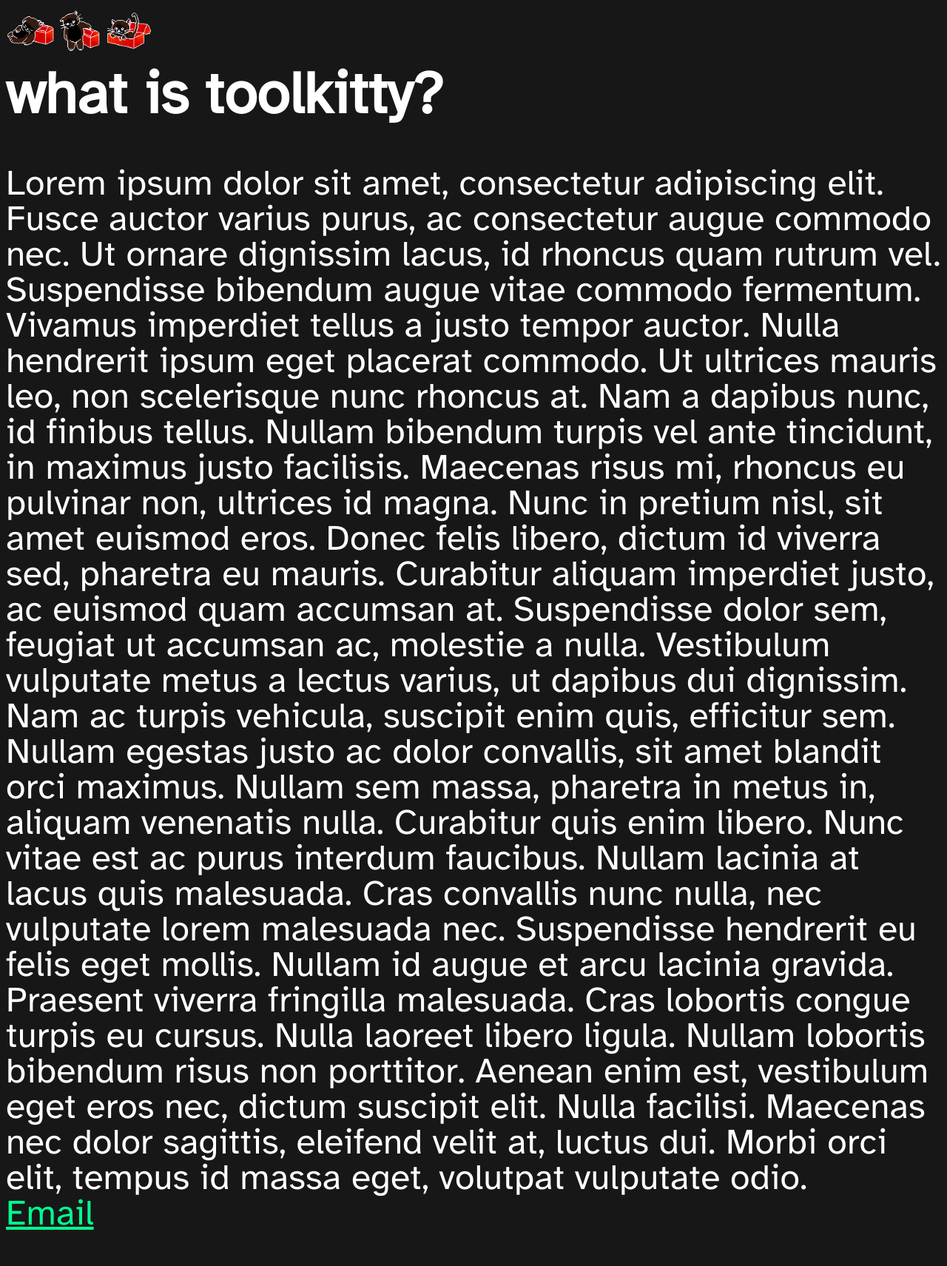
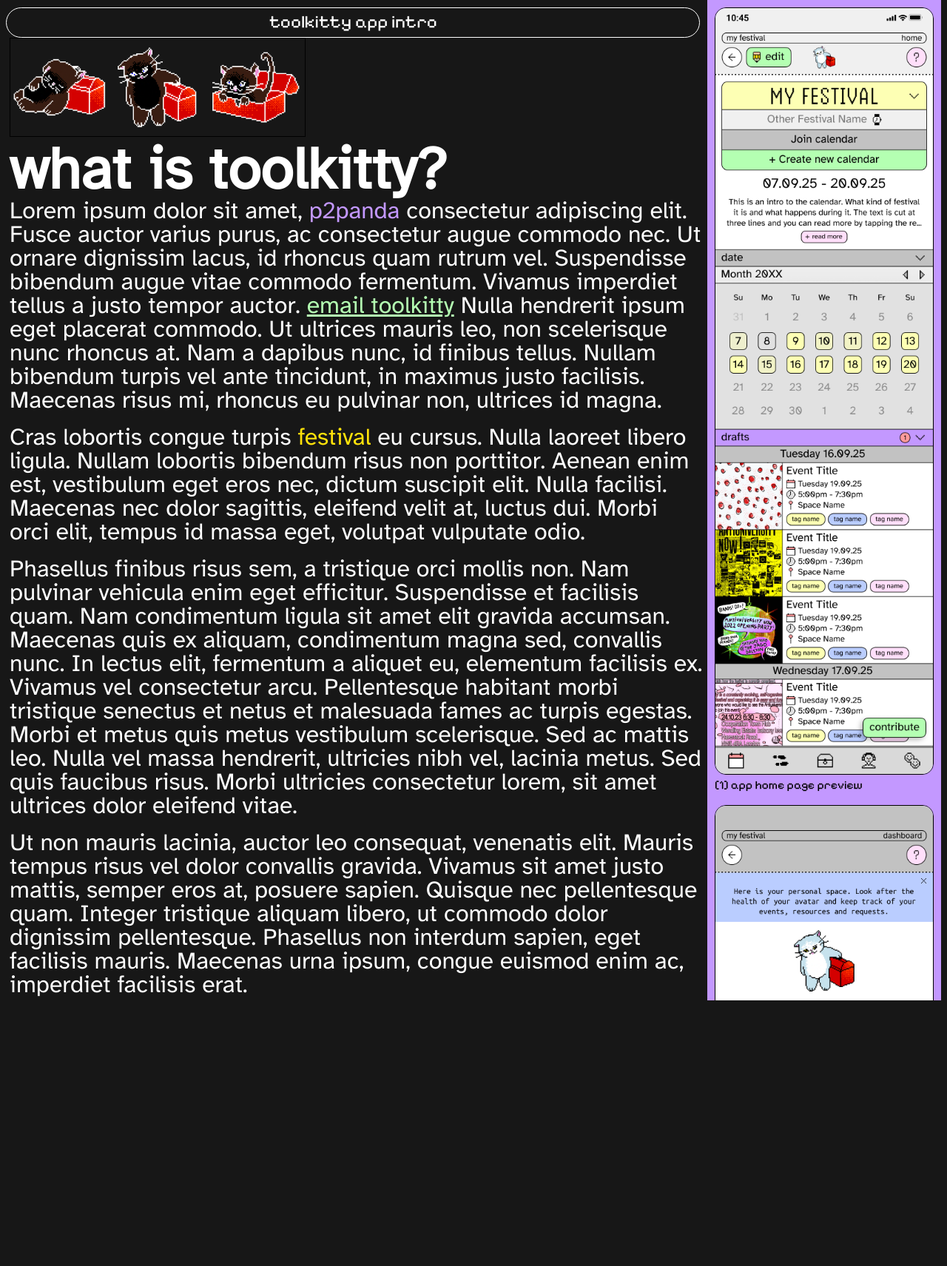
Before and after one commit to kaz-maz/anna-jekyll-site, a Jekyll site: the page built from pages/toolkitty.html, in a window 1280 px wide. Shown: the whole page at 74% size. Built offline with Jekyll 4.4.1, drawn with Linux system fonts in a browser that asks for light colours; after the commit the page ends 1352 px from its top, so only the background shows below that.

Commit message:
Toolkitty page

```diff
--- a/_sass/toolkitty.scss
+++ b/_sass/toolkitty.scss
@@ -4,38 +4,131 @@ html {
 }
 
 body {
-	--swatch-1: rgba(0, 0, 0, 0.85);
+	--swatch-1: #C398FF;
+	--swatch-2: #322113;
+  --swatch-3: #B4FFB2;
+  --swatch-4: #FFE20A;
+  --swatch-5: #051F07;
+  --swatch-6: #FDFFB4;
+  --swatch-7: #FFDFFA;
+  --swatch-7: #FF00E5;
+  --swatch-7: #FF9A9C;
+  --swatch-7: #BACEFF;
+  height:100%;
 	background-color: #171717;
 }
 
-body.mobile {
+* {
+  box-sizing: border-box;
+  margin-top: 0px;
+  margin-bottom: 0px;
 }
 
-a:active,
-.linked:active,
-.zoomable::part(media):active {
-	opacity: 0.7;
+.leftcolumn {
+  float: left;
+  width: 75%;
+  height: 100vh;
+  overflow: scroll;
 }
 
-.page a.active {
-	color: #e10000;
+.rightcolumn {
+  background-color: #C398FF;;
+  float: left;
+  width: 25%;
+  padding-left: 5px;
+  padding-right: 5px;
+  height: 100vh;
+  overflow: scroll;
 }
 
-sub {
-	position: relative;
-	vertical-align: baseline;
-	top: 0.3em;
+/* Add a card effect for articles */
+.card {
+   padding: 5px;
+   margin-top: 5px;
 }
 
-sup {
-	position: relative;
-	vertical-align: baseline;
-	top: -0.4em;
+/* Clear floats after the columns */
+.row:after {
+  content: "";
+  display: table;
+  clear: both;
 }
 
-.small-caps {
-	font-variant: small-caps;
-	text-transform: lowercase;
+img {
+  border: 1px solid rgb(0, 0, 0);
+}
+
+.header {
+  position: sticky;
+  top: 10px;
+  margin-bottom: 5px;
+  margin-right: 10px;
+  overflow: hidden;
+  padding: 5px;
+  border-radius: 100px;
+  border: 1px solid rgb(255, 255, 255);
+  text-align: center;
+  background: #171717;
+}
+
+.header p {
+	font-size: 1.5rem;
+	color: #ffffff;
+	font-family: 'Pixelify Sans', sans-serif;
+	line-height: 1.2;
+	display: block;
+  margin: 0rem;
+}
+
+.rightheader {
+  position: sticky;
+  top: 10px;
+  margin-bottom: 15px;
+  margin-right: 5px;
+  margin-left: 5px;
+  overflow: hidden;
+  padding: 5px;
+  border-radius: 100px;
+  border: 1px solid rgb(255, 255, 255);
+  text-align: center;
+  background: #171717;
+}
+
+.rightheader p {
+	font-size: 1.5rem;
+	color: #ffffff;
+	font-family: 'Pixelify Sans', sans-serif;
+	line-height: 1.2;
+	display: block;
+  margin: 0rem;
+}
+
+.footer {
+  padding: 5px;
+  margin-top: 5px;
+  margin-bottom: 10px;
+  margin-right: 5px;
+  border-radius: 100px;
+  border: 1px solid rgb(255, 255, 255);
+  text-align: center;
+  background: #171717;
+}
+
+.footer p {
+	font-size: 1.5rem;
+	color: #ffffff;
+	font-family: 'Pixelify Sans', sans-serif;
+	line-height: 1.2;
+	display: block;
+  margin: 0rem;
+}
+
+/* Responsive layout - when the screen is less than 800px wide, make the two columns stack on top of each other instead of next to each other */
+@media screen and (max-width: 800px) {
+  .leftcolumn, .rightcolumn {
+    width: 100%;
+    padding: 0;
+  }
 }
 
 ol {
@@ -63,7 +156,7 @@ blockquote {
 }
 
 hr {
-	background: rgba(0, 0, 0, 0.6);
+	background: rgb(255, 255, 255);
 	border: 0;
 	height: 1px;
 	display: block;
@@ -71,23 +164,18 @@ hr {
 	margin-bottom: 0.5rem;
 }
 
-.content {
-	border-color: rgba(0,0,0,.85);
-}
-
 p {
-	font-size: 3rem;
+	font-size: 2rem;
 	font-weight: 400;
 	color: #ffffff;
 	font-family: 'Atkinson Hyperlegible';
 	font-style: normal;
 	line-height: 1;
-	letter-spacing: 0.004em;
 	display: block;
 }
 
 p a {
-	color: #00ff91;
+	color: #B4FFB2;
 	border-bottom: 0px solid rgba(127, 127, 127, 0.2);
 	text-decoration: underline;
 }
@@ -101,13 +189,12 @@ h1 {
 	font-weight: 700;
 	margin: 0;
 	font-size: 5rem;
-	line-height: 1.2;
+	line-height: 1;
 	color: #ffffff;
-	letter-spacing: 0em;
 }
 
 h1 a {
-	color: #00ff91;
+	color: #B4FFB2;
 	text-decoration: underline;
 }
 
@@ -122,100 +209,31 @@ h2 {
 	color: #ffffff;
 	font-size: 3rem;
 	line-height: 1.1;
-	letter-spacing: 0em;
-    margin-bottom:0.5em;
-    margin-top:0.5em;
 }
 
 h2 a {
-	color: #00ff91;
+	color: #B4FFB2;
 	text-decoration: underline;
 }
 
 h2 a:hover {
 }
 
-.caption {
-	font-size: 1.5rem;
-	font-weight: 400;
-	color: #ff4400;
-	font-family: 'Pixelfy';
+figcaption {
+	font-size: 1rem;
+	font-weight: 300;
+	color: #000000;
+	font-family: 'Pixelify Sans', sans-serif;
 	font-style: normal;
 	line-height: 1.2;
-	letter-spacing: 0;
+	letter-spacing: 1;
 	display: block;
 }
 
-.caption a {
+figcaption a {
 	text-decoration: underline;
-	color: #00ff91;
+	color: #B4FFB2;
 }
 
-.caption a:hover {
+figcaption a:hover {
 }
-
-media-item .caption {
-	margin-top: .5em;
-}
-
-gallery-grid .caption,
-gallery-columnized .caption,
-gallery-justify .caption {
-	margin-bottom: 2em;
-}
-
-[thumbnail-index] .caption {
-	text-align: center;
-}
-
-[thumbnail-index] .caption .tags {
-	margin-top: 0.25em;
-}
-
-.page {
-	justify-content: flex-start;
-}
-
-.page-content {
-	padding: 3rem;
-	text-align: left;
-}
-
-.mobile [id] .page-layout {
-	max-width: 100%;
-}
-
-.page-layout {
-	align-items: flex-start;
-	max-width: 100%;
-}
-
-media-item::part(media) {
-	border: 0;
-	padding: 0;
-}
-
-::part(slideshow-nav) {
-	--button-size: 30px;
-	--button-inset: 20px;
-	--button-icon-color: rgba(255, 255, 255, 0.9);
-	--button-icon-stroke-width: 1.5px;
-	--button-icon-stroke-linecap: none;
-	--button-background-color: rgba(87, 87, 87, 0.35);
-	--button-background-radius: 50%;
-	--button-active-opacity: 0.7;
-}
-
-gallery-slideshow::part(slideshow-nav) {
-	--button-inset: 15px;
-}
-
-.quick-view::part(slideshow-nav) {
-}
-
-.wallpaper-slideshow::part(slideshow-nav) {
-}
-
-.mobile ::part(slideshow-nav) {
-	--button-inset: 10px;
-}
--- a/pages/toolkitty.html
+++ b/pages/toolkitty.html
@@ -7,17 +7,39 @@ permalink: /toolkitty/
 <head>
     <link href="https://fonts.googleapis.com/css2?family=Pixelify+Sans:wght@300;400&display=swap" rel="stylesheet">
     <link href='https://fonts.googleapis.com/css?family=Atkinson Hyperlegible' rel='stylesheet'>
+    <link href='https://fonts.googleapis.com/css?family=Ubuntu Mono' rel='stylesheet'>
 </head>
 
 <body>
-    <img src="{{site.baseurl}}/assets/images/toolkitty/toolkitty-health.png" alt="avatar" style="width:200px;">
 
-    <h1>what is toolkitty?</h1>
-    <p> Lorem ipsum dolor sit amet, consectetur adipiscing elit. Fusce auctor varius purus, ac consectetur augue commodo nec. Ut ornare dignissim lacus, id rhoncus quam rutrum vel. Suspendisse bibendum augue vitae commodo fermentum. Vivamus imperdiet tellus a justo tempor auctor. Nulla hendrerit ipsum eget placerat commodo. Ut ultrices mauris leo, non scelerisque nunc rhoncus at. Nam a dapibus nunc, id finibus tellus. Nullam bibendum turpis vel ante tincidunt, in maximus justo facilisis. Maecenas risus mi, rhoncus eu pulvinar non, ultrices id magna.
+    <div class="row">
+        <div class="leftcolumn">
+            <div class="header">
+                <p>toolkitty app intro</p>
+            </div>
+          <div class="card">
+            <img src="{{site.baseurl}}/assets/images/toolkitty/toolkitty-sprite.png" alt="avatar" style="width:400px;">
+            <h1>what is toolkitty?</h1>
+            <p> Lorem ipsum dolor sit amet, <span style="color: #C398FF">p2panda</span> consectetur adipiscing elit. Fusce auctor varius purus, ac consectetur augue commodo nec. Ut ornare dignissim lacus, id rhoncus quam rutrum vel. Suspendisse bibendum augue vitae commodo fermentum. Vivamus imperdiet tellus a justo tempor auctor. <a href="https://mailto:" target="_blank">email toolkitty</a> Nulla hendrerit ipsum eget placerat commodo. Ut ultrices mauris leo, non scelerisque nunc rhoncus at. Nam a dapibus nunc, id finibus tellus. Nullam bibendum turpis vel ante tincidunt, in maximus justo facilisis. Maecenas risus mi, rhoncus eu pulvinar non, ultrices id magna.</p>
+            <br>
+            <p>Cras lobortis congue turpis <span style="color: #FFE20A">festival</span> eu cursus. Nulla laoreet libero ligula. Nullam lobortis bibendum risus non porttitor. Aenean enim est, vestibulum eget eros nec, dictum suscipit elit. Nulla facilisi. Maecenas nec dolor sagittis, eleifend velit at, luctus dui. Morbi orci elit, tempus id massa eget, volutpat vulputate odio.</p>
+            <br>
+            <p>Phasellus finibus risus sem, a tristique orci mollis non. Nam pulvinar vehicula enim eget efficitur. Suspendisse et facilisis quam. Nam condimentum ligula sit amet elit gravida accumsan. Maecenas quis ex aliquam, condimentum magna sed, convallis nunc. In lectus elit, fermentum a aliquet eu, elementum facilisis ex. Vivamus vel consectetur arcu. Pellentesque habitant morbi tristique senectus et netus et malesuada fames ac turpis egestas. Morbi et metus quis metus vestibulum scelerisque. Sed ac mattis leo. Nulla vel massa hendrerit, ultricies nibh vel, lacinia metus. Sed quis faucibus risus. Morbi ultricies consectetur lorem, sit amet ultrices dolor eleifend vitae. </p>
+            <br>
+            <p>Ut non mauris lacinia, auctor leo consequat, venenatis elit. Mauris tempus risus vel dolor convallis gravida. Vivamus sit amet justo mattis, semper eros at, posuere sapien. Quisque nec pellentesque quam. Integer tristique aliquam libero, ut commodo dolor dignissim pellentesque. Phasellus non interdum sapien, eget facilisis mauris. Maecenas urna ipsum, congue euismod enim ac, imperdiet facilisis erat.
+            </p>
+            </div>
+        </div>
+        <div class="rightcolumn">
+          <div class="card">
+                <img src="{{site.baseurl}}/assets/images/toolkitty/home.png" alt="preview-home-page" style="width:100%; border-radius: 15px;">
+                <figcaption>[1] app home page preview</figcaption>
+                <br>
+                <img src="{{site.baseurl}}/assets/images/toolkitty/dashboard.png" alt="preview-dashboard" style="width:100%; border-radius: 15px;">
+                <figcaption>[2] app dashboard page preview</figcaption>
 
-        Nunc in pretium nisl, sit amet euismod eros. Donec felis libero, dictum id viverra sed, pharetra eu mauris. Curabitur aliquam imperdiet justo, ac euismod quam accumsan at. Suspendisse dolor sem, feugiat ut accumsan ac, molestie a nulla. Vestibulum vulputate metus a lectus varius, ut dapibus dui dignissim. Nam ac turpis vehicula, suscipit enim quis, efficitur sem. Nullam egestas justo ac dolor convallis, sit amet blandit orci maximus. Nullam sem massa, pharetra in metus in, aliquam venenatis nulla. Curabitur quis enim libero. Nunc vitae est ac purus interdum faucibus. Nullam lacinia at lacus quis malesuada. Cras convallis nunc nulla, nec vulputate lorem malesuada nec. Suspendisse hendrerit eu felis eget mollis. Nullam id augue et arcu lacinia gravida. Praesent viverra fringilla malesuada.
-
-        Cras lobortis congue turpis eu cursus. Nulla laoreet libero ligula. Nullam lobortis bibendum risus non porttitor. Aenean enim est, vestibulum eget eros nec, dictum suscipit elit. Nulla facilisi. Maecenas nec dolor sagittis, eleifend velit at, luctus dui. Morbi orci elit, tempus id massa eget, volutpat vulputate odio. <br>
-    <a href="https://mailto:info@houseofannetta.org" target="_blank">Email</a></p>
+          </div>
+        </div>
+      </div>
 
 </body>
```
Also changed, not shown: assets/images/toolkitty/Home.png (added), assets/images/toolkitty/dashboard.png (added), assets/images/toolkitty/toolkitty-health.gif (added), assets/images/toolkitty/toolkitty-health.png (deleted), assets/images/toolkitty/toolkitty-sprite.png (added).
